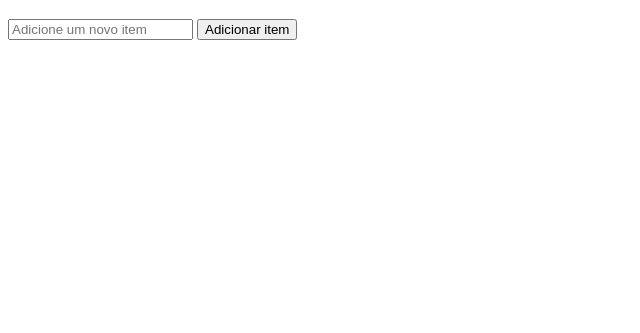
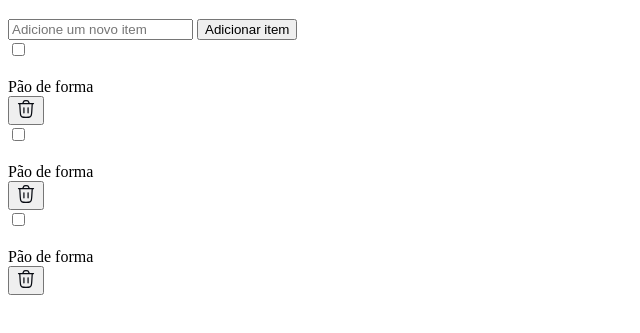
Before and after one commit to BrunaSilva12A/QUICKLIST, a plain HTML site: page index.html in a window 1280 px wide. Shown: the part 115-448 px from the top of the page, without its empty margins (0-640 px from the left). Drawn offline with nearby package versions, Linux system fonts and the light colour scheme.

Commit message:
Criação da section.list com itens fictícios para a estilização

```diff
--- a/index.html
+++ b/index.html
@@ -27,9 +27,56 @@
         <h1>Compras da semana</h1>
 
         <main>
-            <section class="add-item"></section>
+            <section class="add-item">
             <input type="text" placeholder="Adicione um novo item" id="item">
             <button>Adicionar item</button>
+            </section>
+
+            <section class="List">
+
+            <div class="item">
+                <div>
+                    <input type="checkbox" name="list" id="item-1">
+                    <div class="custom-checkbox">
+                        <img src="./assets/checked.svg" alt="checked">
+                    </div>
+                    <label for="item-1">Pão de forma</label>
+                </div>
+
+                <button>
+                    <img src="./assets/trash-icon.svg" alt="trash icon">
+                </button>
+            </div>
+
+            <div class="item">
+                <div>
+                    <input type="checkbox" name="list" id="item-1">
+                    <div class="custom-checkbox">
+                        <img src="./assets/checked.svg" alt="checked">
+                    </div>
+                    <label for="item-1">Pão de forma</label>
+                </div>
+
+                <button>
+                    <img src="./assets/trash-icon.svg" alt="trash icon">
+                </button>
+            </div>
+
+            <div class="item">
+                <div>
+                    <input type="checkbox" name="list" id="item-1">
+                    <div class="custom-checkbox">
+                        <img src="./assets/checked.svg" alt="checked">
+                    </div>
+                    <label for="item-1">Pão de forma</label>
+                </div>
+
+                <button>
+                    <img src="./assets/trash-icon.svg" alt="trash icon">
+                </button>
+            </div>
+
+            </section>
         </main>
     </header>
 </body>
```
